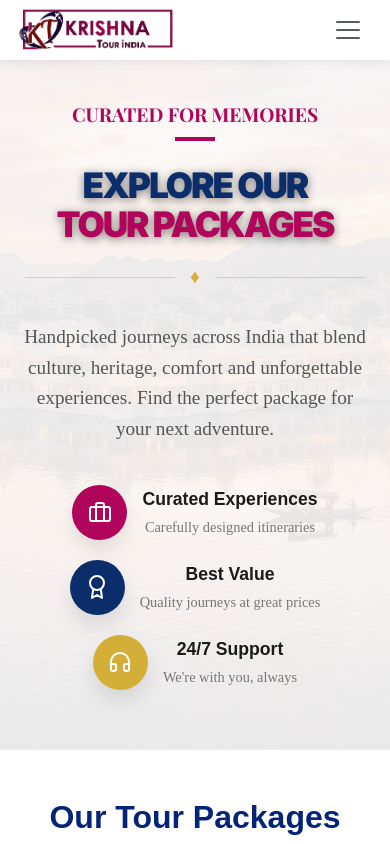
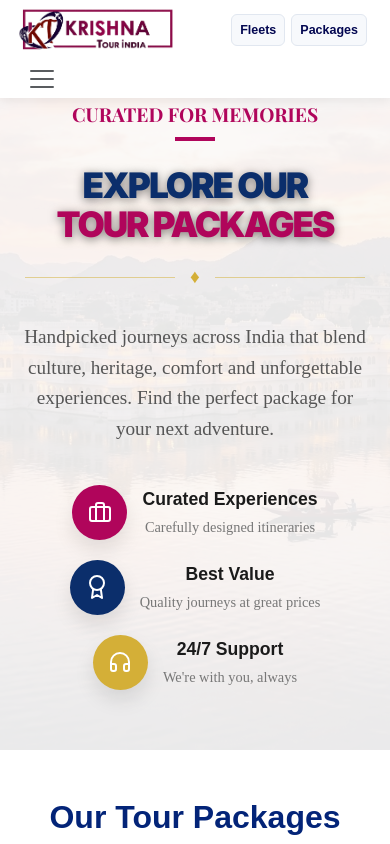
Before and after one commit to ashmitasingh1918-ops/krishna_tour_travels, a React (Vite) app: page /newsite/packages in a window 390 px wide. Shown: the top 844 px of the page. Built offline with nearby package versions, Linux system fonts and the light colour scheme; a web font is replaced by a local one.

Commit message:
Improve mobile navbar auto-close behavior

```diff
--- a/src/components/Footer.jsx
+++ b/src/components/Footer.jsx
@@ -15,7 +15,7 @@ function Footer() {
             <div className="contact-info-row d-flex align-items-start mb-2">
               <i className="bi bi-geo-alt-fill me-3 title-magenta"></i>
               <p className="address-text">
-                Rz-7/232 J-Block west sagarpur new delhi 110046 (India) near Sakuntla hospital
+                RZ-7/232 J-Block west, sagarpur, near Sakuntla hospital, new delhi 110046 (India)
               </p>
             </div>
 
--- a/src/components/Navbar.css
+++ b/src/components/Navbar.css
@@ -365,3 +365,58 @@ body{
     justify-content: center;
   }
 }
+
+/* Mobile/Tablet Inline Navigation Links */
+.mobile-inline-nav-links {
+  display: flex !important;
+  align-items: center;
+  gap: 12px;
+  margin-left: auto;
+  margin-right: 15px;
+  z-index: 1050;
+}
+
+.mobile-inline-link {
+  color: #030751;
+  font-size: 13.5px;
+  font-weight: 700;
+  text-decoration: none;
+  padding: 8px 12px;
+  border-radius: 6px;
+  background-color: #f7f9fc;
+  transition: all 0.25s cubic-bezier(0.165, 0.84, 0.44, 1);
+  border: 1px solid #e1e7f0;
+  white-space: nowrap;
+}
+
+.mobile-inline-link:hover,
+.mobile-inline-link:active {
+  color: #ffffff !important;
+  background-color: #b0055b;
+  border-color: #b0055b;
+  box-shadow: 0 4px 8px rgba(176, 5, 91, 0.15);
+}
+
+@media (min-width: 992px) {
+  .mobile-inline-nav-links {
+    display: none !important;
+  }
+}
+
+@media (max-width: 991px) {
+  .desktop-only-nav-item {
+    display: none !important;
+  }
+}
+
+@media (max-width: 480px) {
+  .mobile-inline-nav-links {
+    gap: 6px;
+    margin-right: 8px;
+  }
+
+  .mobile-inline-link {
+    font-size: 12.5px;
+    padding: 6px 8px;
+  }
+}
--- a/src/components/Navbar.jsx
+++ b/src/components/Navbar.jsx
@@ -19,6 +19,16 @@ function Navbar() {
             className="logo-img"
           />
         </Link>
+
+        {/* Mobile/Tablet Inline Navigation Links */}
+        <div className="mobile-inline-nav-links">
+          <Link className="mobile-inline-link" to="/fleet">
+            Fleets
+          </Link>
+          <Link className="mobile-inline-link" to="/packages">
+            Packages
+          </Link>
+        </div>
 
         <button
           className="navbar-toggler"
@@ -50,7 +60,7 @@ function Navbar() {
               </Link>
             </li>
 
-            <li className="nav-item nav-item-dropdown">
+            <li className="nav-item nav-item-dropdown desktop-only-nav-item">
               <Link className="nav-link" to="/fleet">
                 Our Fleet <span className="dropdown-arrow">▼</span>
               </Link>
@@ -87,7 +97,7 @@ function Navbar() {
               </ul>
             </li>
 
-            <li className="nav-item nav-item-dropdown">
+            <li className="nav-item nav-item-dropdown desktop-only-nav-item">
               <Link className="nav-link" to="/packages">
                 Tour Packages <span className="dropdown-arrow">▼</span>
               </Link>
--- a/src/data/packages.js
+++ b/src/data/packages.js
@@ -1,9 +1,9 @@
-import n from "../assets/places/2n.png";
-import local from "../assets/places/local-tour.png";
-import tri from "../assets/places/tri.png";
-import jai from "../assets/places/jai.png";
-import harid from "../assets/places/harid.png";
-import taj from "../assets/places/taj.png";
+import delhiTour from "../assets/images/delhi_tour.png";
+import delhi from "../assets/images/delhi.png";
+import triangle from "../assets/images/triangle.png";
+import jaipur from "../assets/images/jaipur.png";
+import hari from "../assets/images/hari.png";
+import agra from "../assets/images/agra.png";
 const packages = [
   {
     id: "delhi-local",
@@ -12,7 +12,7 @@ const packages = [
 
     duration: "1 Night / 2 Days",
 
-    gallery: local,
+    gallery: delhiTour,
 
     overview:
       "Explore the rich heritage of Old and New Delhi with guided sightseeing covering iconic landmarks and cultural attractions.",
@@ -74,7 +74,7 @@ Later in the evening, return to your hotel with wonderful memories of Delhi sigh
 
   // price: "₹6,500",
 
-  gallery: n,
+  gallery: delhi,
 
   overview:
     "Discover the perfect blend of history, culture, and architecture with this Delhi-Agra-Delhi tour. Explore the iconic landmarks of Delhi and witness the timeless beauty of the Taj Mahal and Agra Fort, two of India's most celebrated heritage sites.",
@@ -146,7 +146,7 @@ Later in the evening, return to your hotel with wonderful memories of Delhi sigh
 
     // price: "₹24,900",
 
-    gallery: tri,
+    gallery: triangle,
 
     overview:
 "Discover India's most iconic destinations on the Golden Triangle Tour covering Delhi, Agra, Jaipur, and Mandawa. Experience magnificent Mughal monuments, royal palaces, historic forts, colorful markets, and the rich cultural heritage of North India.",
@@ -250,7 +250,7 @@ Later in the evening, return to your hotel with wonderful memories of Delhi sigh
 
   // price: "₹12,900",
 
-  gallery: jai,
+  gallery: jaipur,
 
   overview:
     "Experience the famous Golden Triangle circuit covering Delhi, Agra, and Jaipur. Visit iconic Mughal monuments, majestic forts, royal palaces, and discover the rich heritage and culture of North India.",
@@ -331,7 +331,7 @@ Later in the evening, return to your hotel with wonderful memories of Delhi sigh
 
   // price: "₹5,500",
 
-  gallery: harid, // import your package image
+  gallery: hari, // import your package image
 
   overview:
     "Experience a spiritual journey to Haridwar and Rishikesh, two of India's most sacred destinations. Witness the divine Ganga Aarti, visit famous temples, explore ashrams, and enjoy the peaceful atmosphere of the holy Ganges.",
@@ -394,7 +394,7 @@ Later in the evening, return to your hotel with wonderful memories of Delhi sigh
 
   // price: "₹4,500",
 
-  gallery: taj,
+  gallery: agra,
 
   overview:
     "Experience the timeless beauty of Agra with a comfortable trip from Delhi. Visit the majestic Agra Fort and witness the breathtaking Taj Mahal, one of the Seven Wonders of the World.",
--- a/src/pages/Home.css
+++ b/src/pages/Home.css
@@ -563,19 +563,7 @@ body {
 }
 
 .hero-overlay {
-  position: absolute;
-  top: 0;
-  left: 0;
-  width: 100%;
-  height: 100%;
-  background: linear-gradient(
-    to right,
-    rgba(5, 27, 68, 0.75) 0%,
-    rgba(5, 27, 68, 0.45) 45%,
-    rgba(5, 27, 68, 0.15) 100%
-  );
-  z-index: 2;
-  pointer-events: none;
+  display: none !important;
 }
 
 .hero-content-wrapper {
@@ -1298,9 +1286,6 @@ body {
 }
 
 @media (max-width: 768px) {
-  .hero-overlay {
-    background: rgba(5, 27, 68, 0.4);
-  }
   .hero-slide {
     background-position: center center !important;
     background-size: 100% 100% !important; /* Fills the container exactly with no cropping */
```
